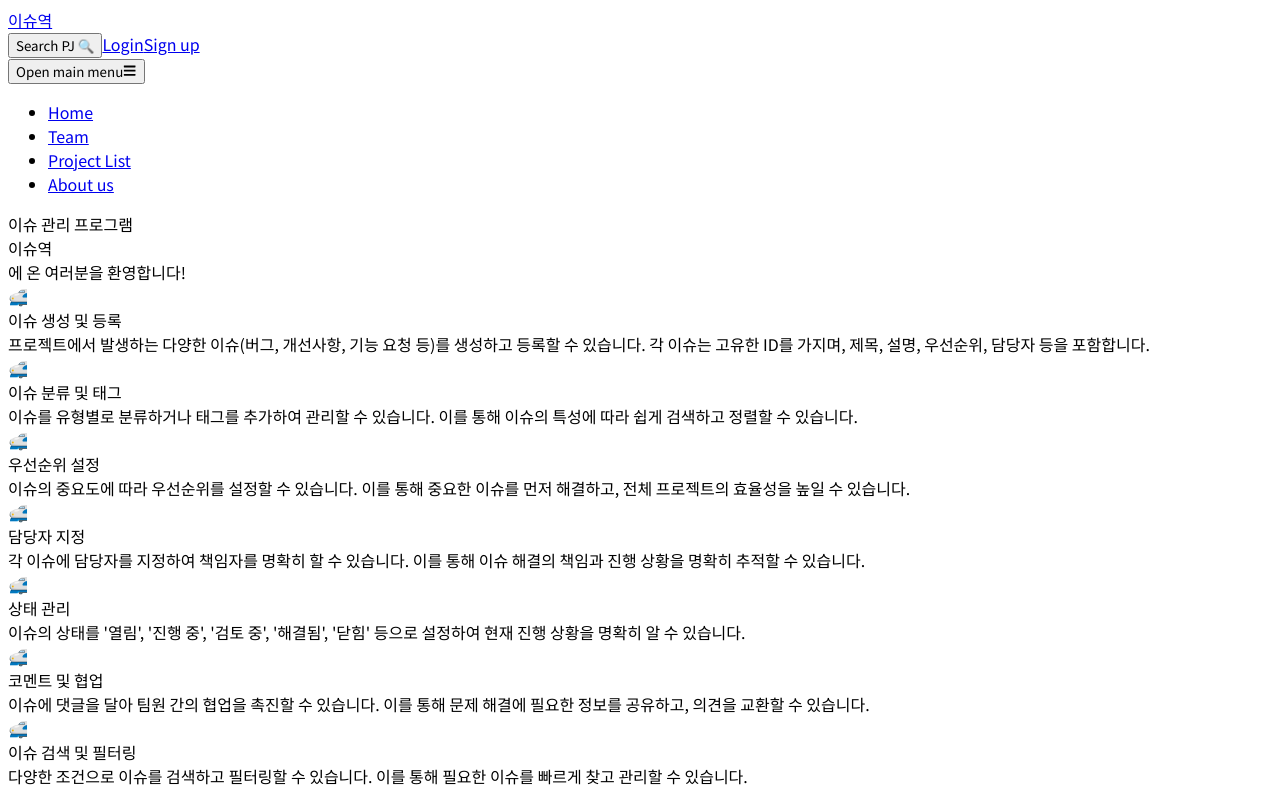
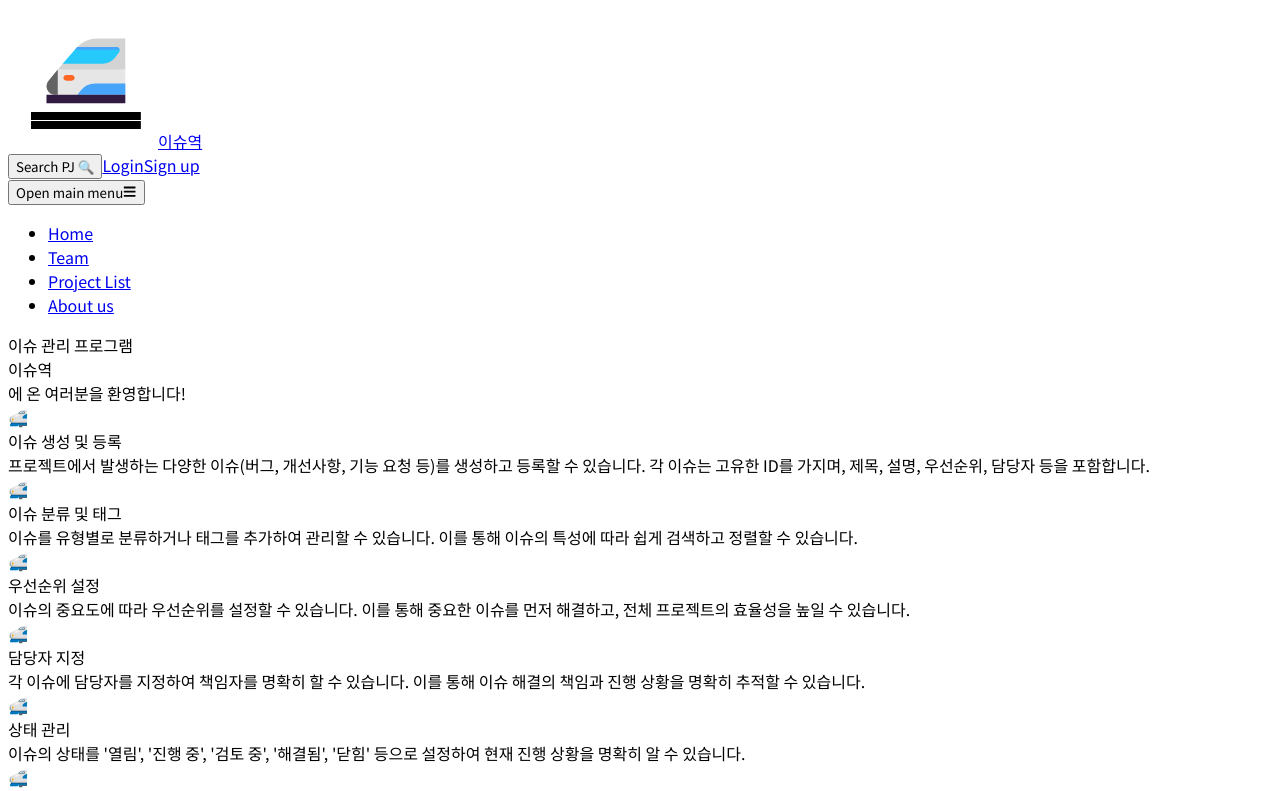
Before and after one commit to PROMLEE/Issue-Station, a React (Create React App) app: page / in a window 1280 px wide. Shown: the top 791 px of the page. Built offline with nearby package versions, Linux system fonts and the light colour scheme.

Commit message:
Update page title and logo in index.html and Navbar.jsx

```diff
--- a/public/index.html
+++ b/public/index.html
@@ -30,7 +30,7 @@
       work correctly both with client-side routing and a non-root public URL.
       Learn how to configure a non-root public URL by running `npm run build`.
     -->
-    <title>React App</title>
+    <title>이슈역</title>
   </head>
   <body>
     <noscript>You need to enable JavaScript to run this app.</noscript>
--- a/src/Components/Navbar.jsx
+++ b/src/Components/Navbar.jsx
@@ -12,7 +12,12 @@ export const NavComponent = () => {
   return (
     <Navbar className="bg-slate-300">
       <NavbarBrand href="/">
-        <span className="self-center whitespace-nowrap text-xl font-semibold">
+        <img
+          src="/assets/logo.png"
+          alt="logo"
+          className="h-10 w-10 mr-4 rounded-md"
+        />
+        <span className="self-center whitespace-nowrap text-3xl font-bold">
           이슈역
         </span>
       </NavbarBrand>
```
Also changed, not shown: public/assets/logo.png (added), 1 other file (tests, documents, lock files or other folders).
